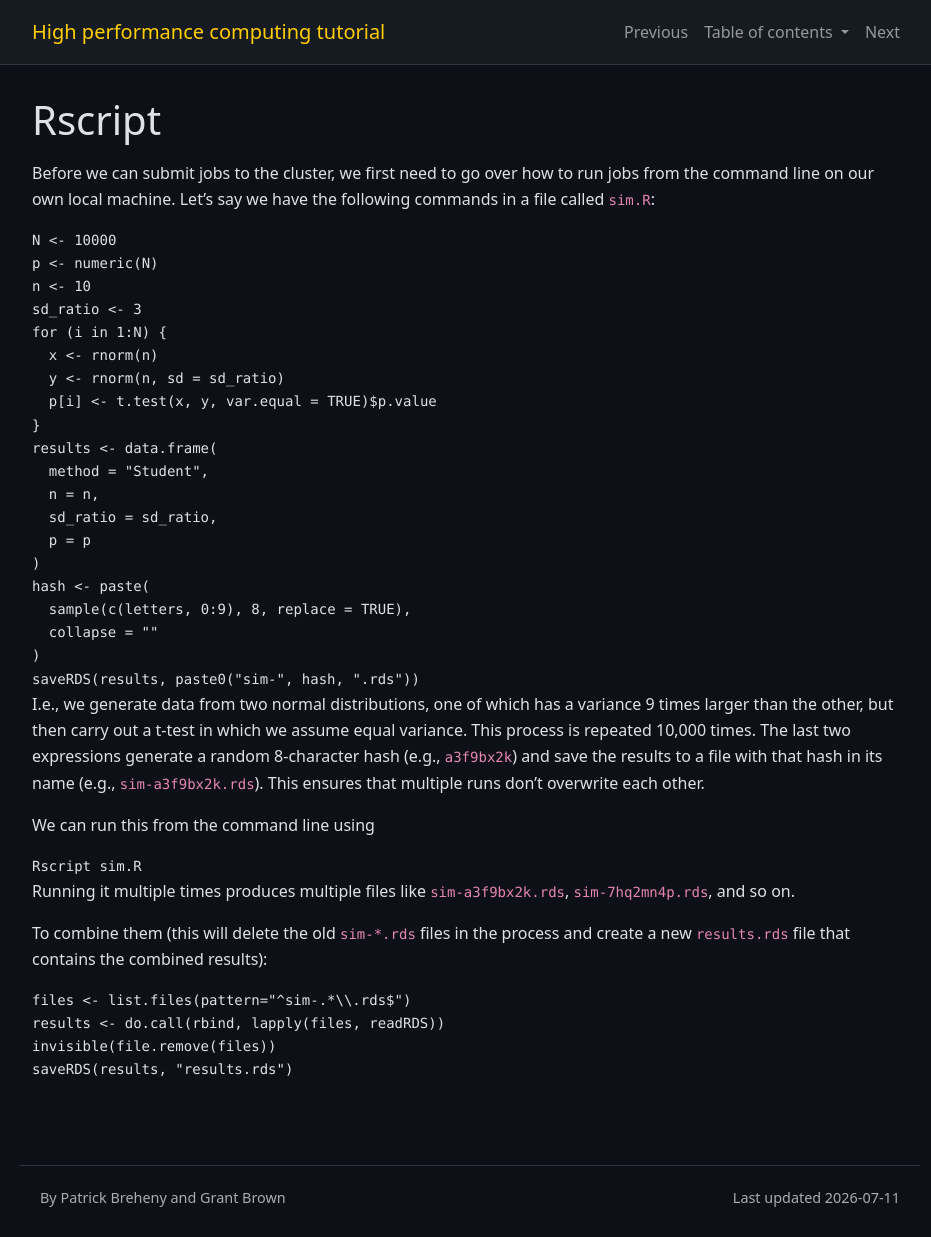
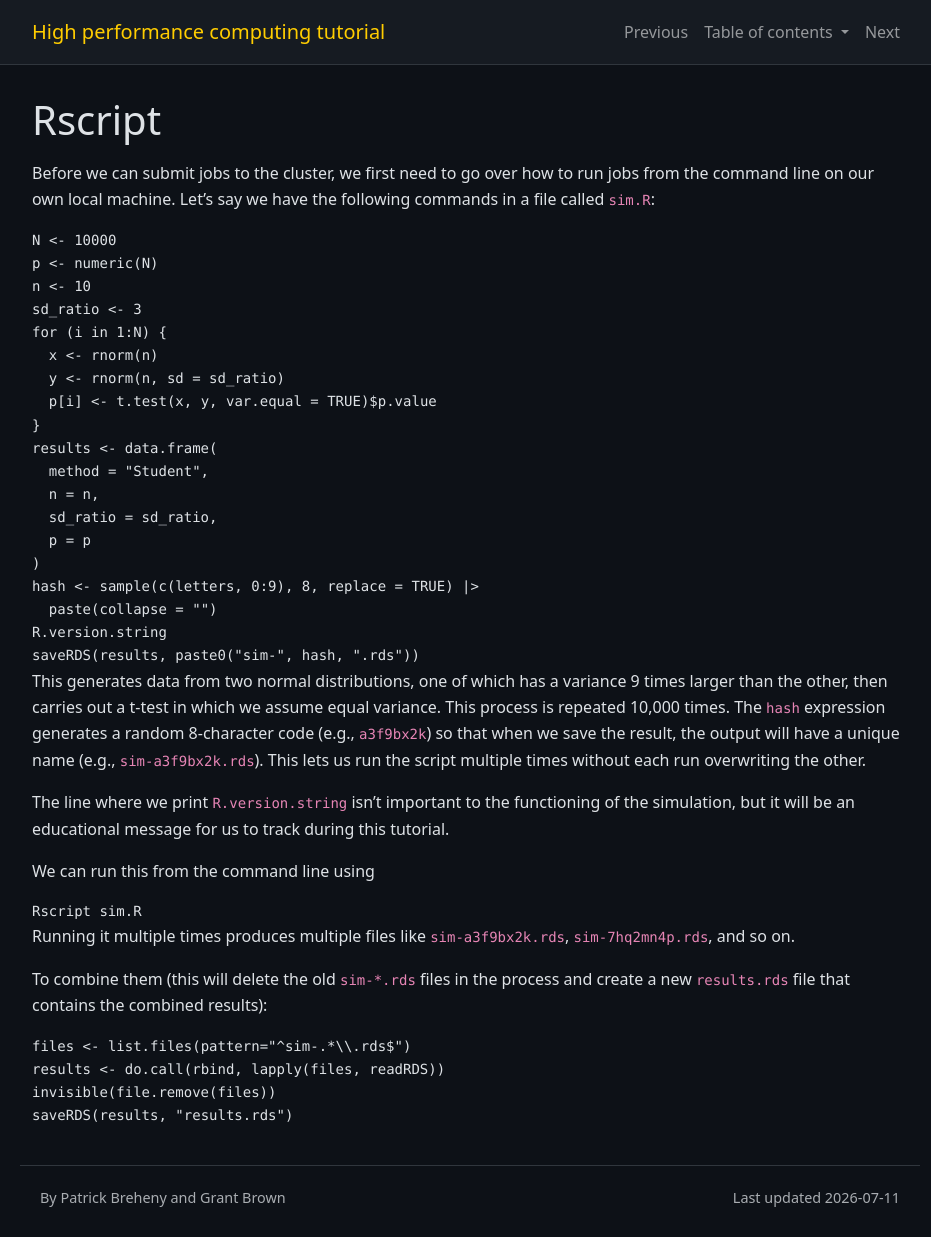
Before and after one commit to IowaBiostat/hpc, a Jekyll site: the page built from i.md, in a window 1280 px wide and 1237 px high. Shown: the whole window, without its empty margins (170-1101 px from the left). Built offline with Jekyll 4.4.1, drawn with Linux system fonts in a browser that asks for light colours; nearby versions of some CDN libraries; our own code applies the rules of GitHub Pages for plain Markdown files.

Commit message:
Add example of qsub with container
Also add a print message to sim.R.

````diff
--- a/i.md
+++ b/i.md
@@ -25,20 +25,23 @@ results <- data.frame(
   sd_ratio = sd_ratio,
   p = p
 )
-hash <- paste(
-  sample(c(letters, 0:9), 8, replace = TRUE),
-  collapse = ""
-)
+hash <- sample(c(letters, 0:9), 8, replace = TRUE) |>
+  paste(collapse = "")
+R.version.string
 saveRDS(results, paste0("sim-", hash, ".rds"))
 ```
 {: .file data-name="sim.R"}
 
-I.e., we generate data from two normal distributions, one of which has a
-variance 9 times larger than the other, but then carry out a t-test in which we
-assume equal variance. This process is repeated 10,000 times. The last two
-expressions generate a random 8-character hash (e.g., `a3f9bx2k`) and save the
-results to a file with that hash in its name (e.g., `sim-a3f9bx2k.rds`). This
-ensures that multiple runs don't overwrite each other.
+This generates data from two normal distributions, one of which has a variance 9
+times larger than the other, then carries out a t-test in which we assume equal
+variance. This process is repeated 10,000 times. The `hash` expression generates
+a random 8-character code (e.g., `a3f9bx2k`) so that when we save the result,
+the output will have a unique name (e.g., `sim-a3f9bx2k.rds`). This lets us run
+the script multiple times without each run overwriting the other.
+
+The line where we print `R.version.string` isn't important to the functioning of
+the simulation, but it will be an educational message for us to track during
+this tutorial.
 
 We can run this from the command line using
 
````
Also changed, not shown: 11.md (+1 -1 lines), 9.md (+21 -2 lines).
